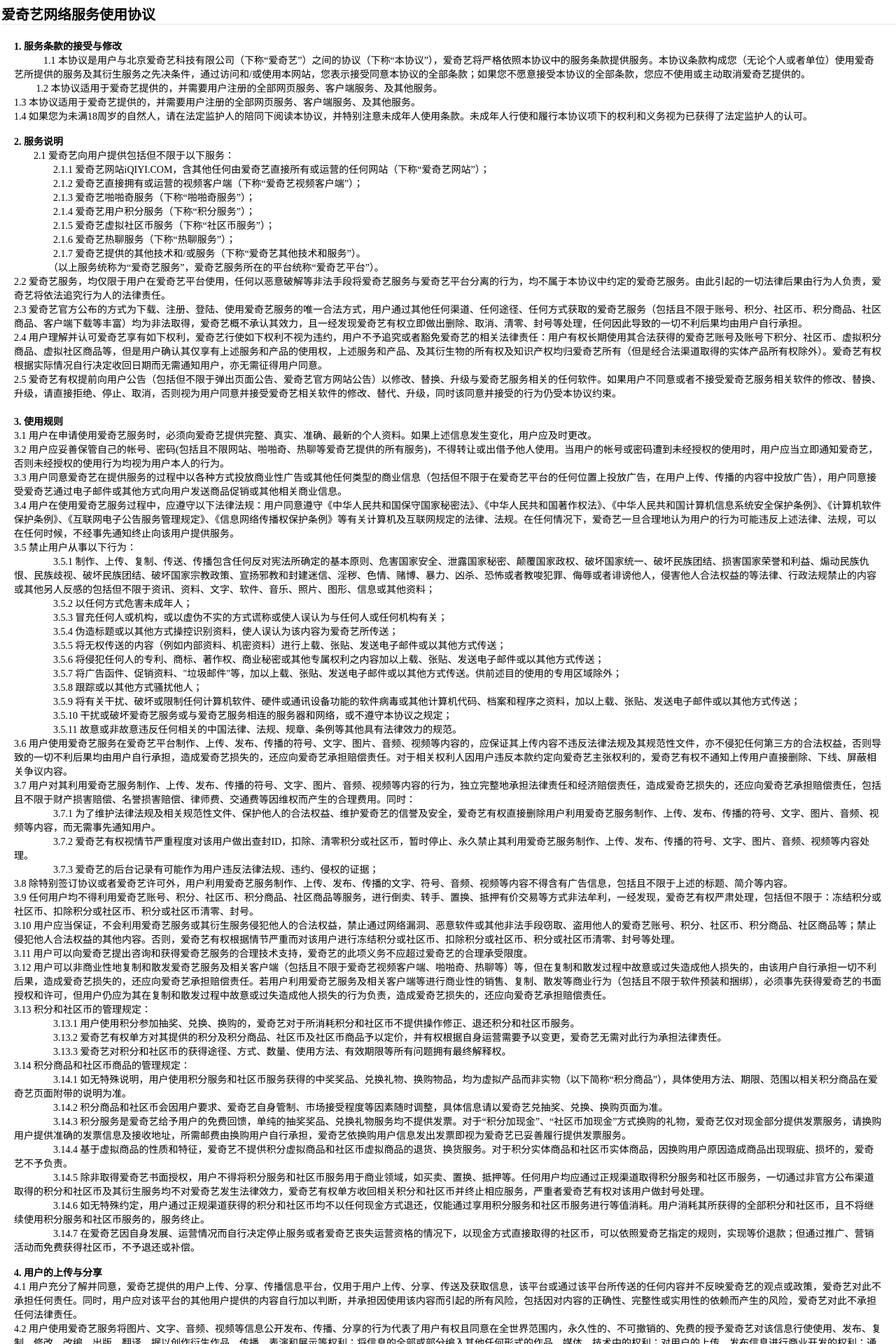
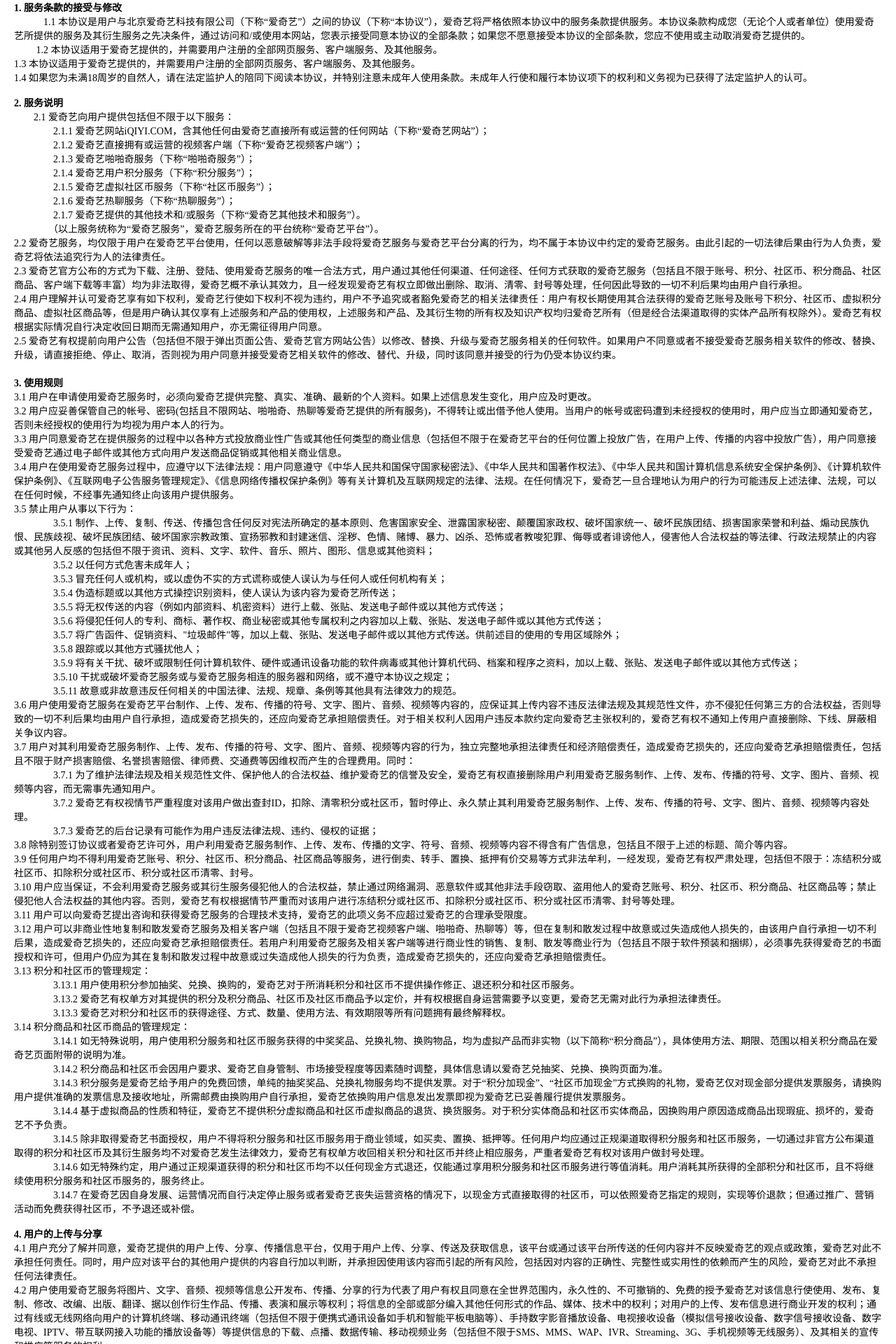
Before and after one commit to CodePeasant/formerblog, a Jekyll site: the page promise.html, which Jekyll copies as it is, in a window 1280 px wide. Shown: the top 1920 px of the page at 70% size. Built offline with Jekyll 4.4.1, drawn with Linux system fonts in a browser that asks for light colours.

Commit message:
remove title
remove

```diff
--- a/promise.html
+++ b/promise.html
@@ -19,7 +19,6 @@
 	* { word-wrap:break-word; word-spacing:normal; }
 	.main {margin: 0 auto;}
 	.mainC3 { color:#000; }
-	.mainC3 h1 { font-size:20px; border-bottom:1px solid #e6e6e6; margin:5px 0 20px 2px; }
 	.mainC3 p { margin:0 20px; }
 	.mainC3 .pbtn { padding:50px; text-align:center; }
 </style>
@@ -28,7 +27,6 @@
 <body>
 <!-- 主内容 -->
 <div class="main mainC3">
-  <h1>爱奇艺网络服务使用协议</h1>
   <p><strong>1. 服务条款的接受与修改</strong><br>
 　　　1.1 本协议是用户与北京爱奇艺科技有限公司（下称“爱奇艺”）之间的协议（下称“本协议”），爱奇艺将严格依照本协议中的服务条款提供服务。本协议条款构成您（无论个人或者单位）使用爱奇艺所提供的服务及其衍生服务之先决条件，通过访问和/或使用本网站，您表示接受同意本协议的全部条款；如果您不愿意接受本协议的全部条款，您应不使用或主动取消爱奇艺提供的。<br>
 　　    1.2 本协议适用于爱奇艺提供的，并需要用户注册的全部网页服务、客户端服务、及其他服务。　　<br>
```
